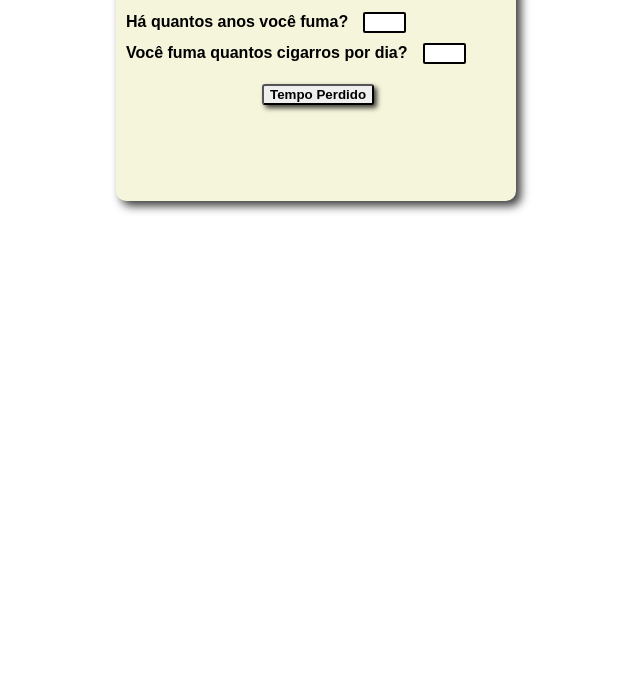
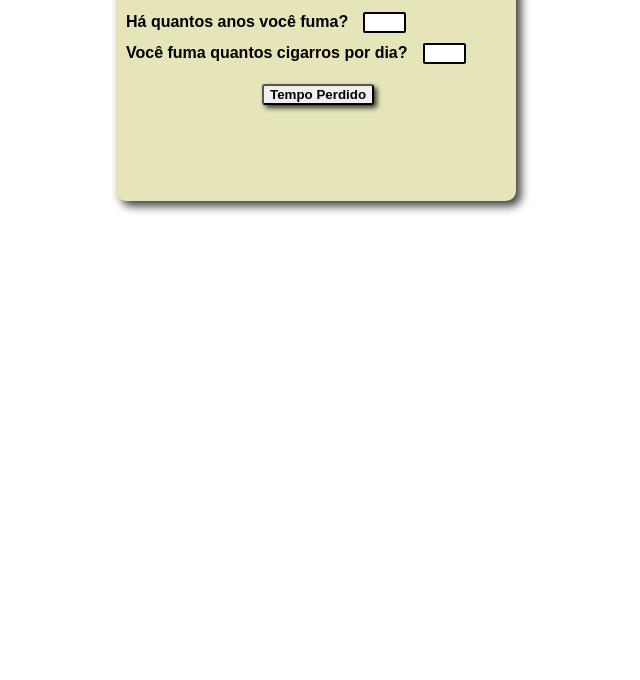
Before and after one commit to Tiago-Viniciuss/cigarrometro, a plain HTML site: page index.html in a window 1280 px wide. Shown: the part 120-800 px from the top of the page, without its empty margins (324-964 px from the left). Drawn offline with Linux system fonts and the light colour scheme.

Commit message:
Update style.css

```diff
--- a/style.css
+++ b/style.css
@@ -5,7 +5,7 @@ body {
 }
 
 main {
-    background-color: beige;
+    background-color: rgb(229, 229, 185);
     max-width: 400px;
     height: 300px;
     margin: auto;
```
